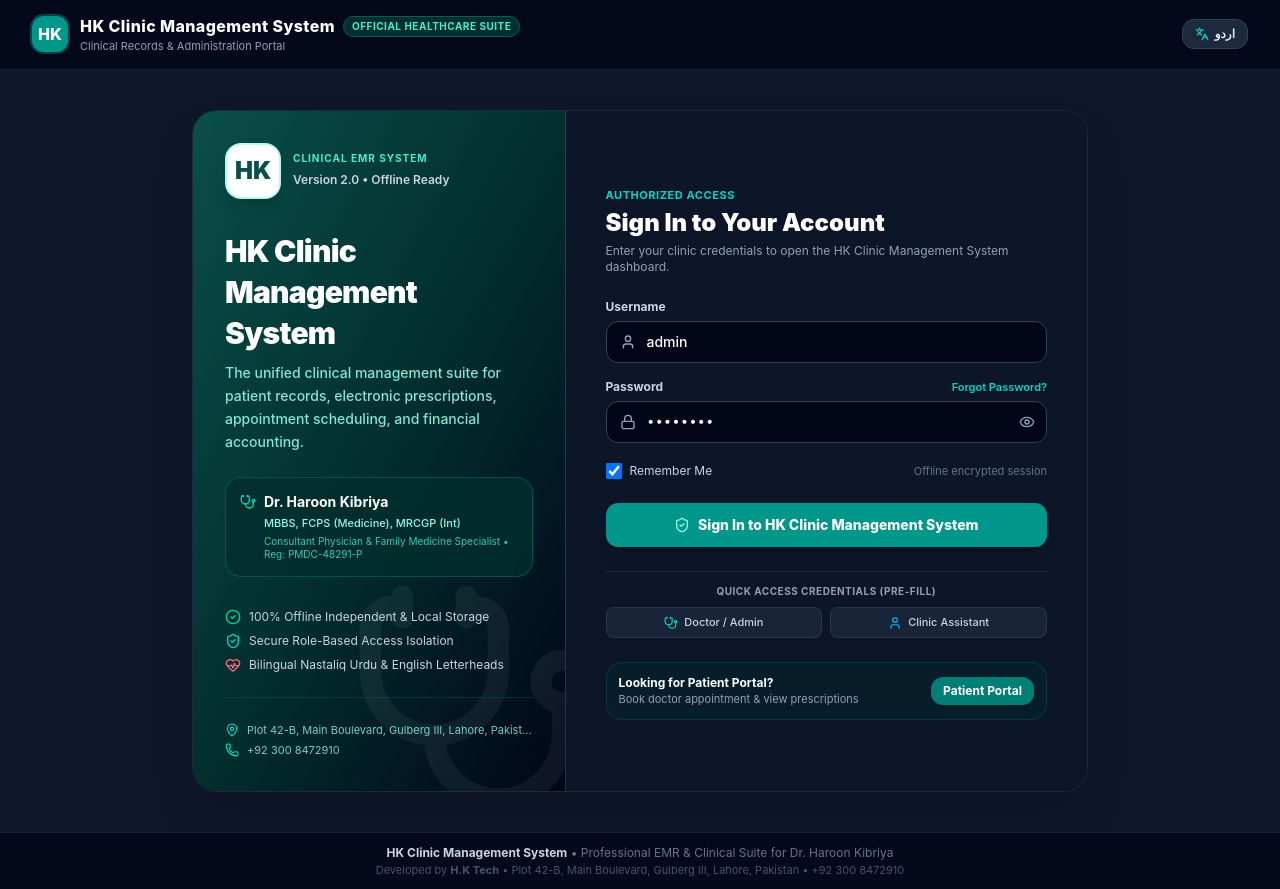
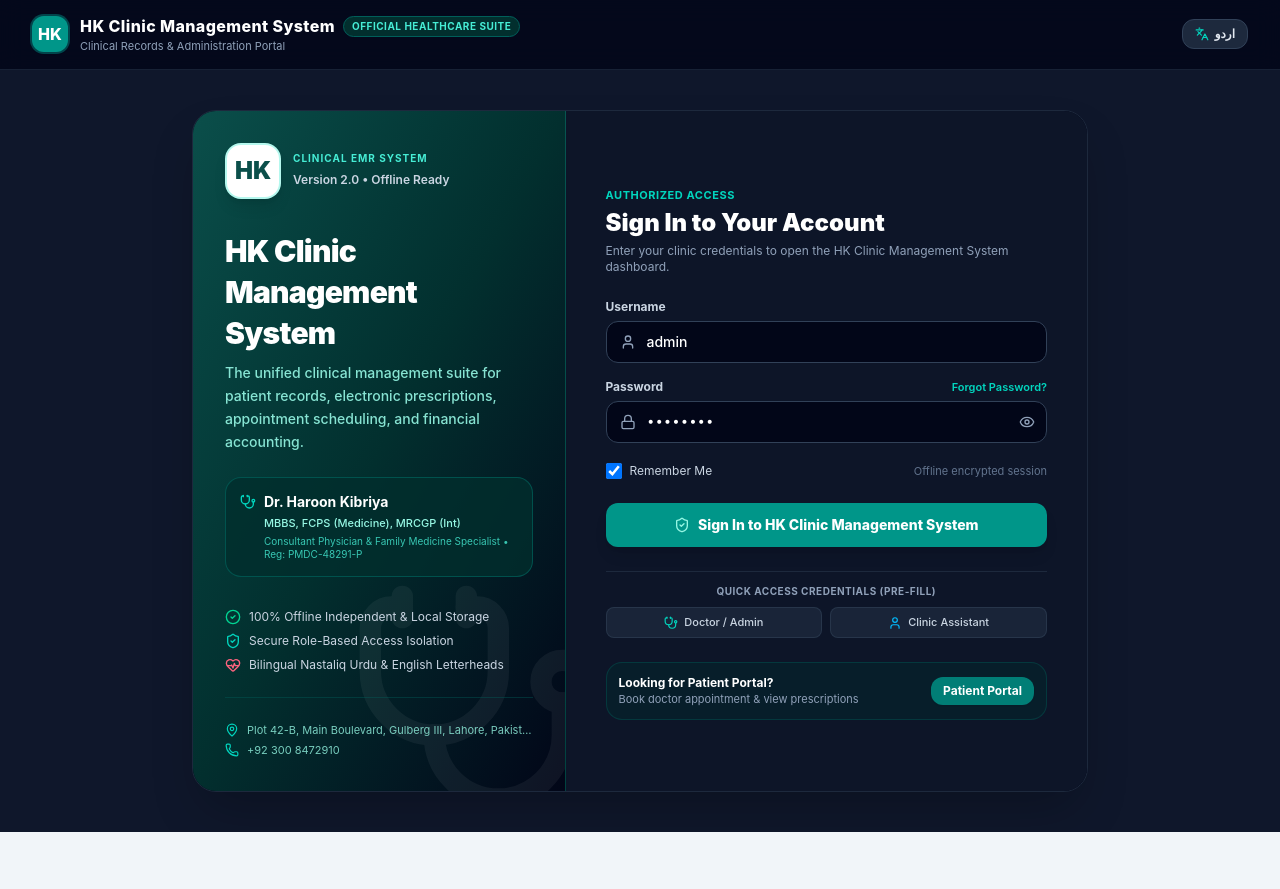
Before and after one commit to haroonkibriya/HK-Clinic-Management-System-, a React (Vite) app: page / in a window 1280 px wide. After the commit the page ends 832 px from the top, so only its background shows below. Built offline with nearby package versions, Linux system fonts and the light colour scheme; a web font is replaced by a local one.

Commit message:
refactor: remove footer branding from login screen
Clean up the UI by removing the static footer from the ClinicBrandedLogin component.

```diff
--- a/src/components/auth/ClinicBrandedLogin.tsx
+++ b/src/components/auth/ClinicBrandedLogin.tsx
@@ -412,16 +412,6 @@ export const ClinicBrandedLogin: React.FC<ClinicBrandedLoginProps> = ({
         </div>
       </main>
 
-      {/* Footer Branding */}
-      <footer className="w-full bg-slate-950/80 border-t border-slate-800/80 px-4 py-3 text-center text-xs text-slate-500">
-        <p>
-          <strong className="text-slate-300">HK Clinic Management System</strong> • Professional EMR & Clinical Suite for {settings.doctorName}
-        </p>
-        <p className="text-[11px] text-slate-600 mt-0.5">
-          Developed by <strong>H.K Tech</strong> • {settings.address} • {settings.phone}
-        </p>
-      </footer>
-
       {/* Forgot Password Modal */}
       {showForgotModal && (
         <div className="fixed inset-0 z-50 flex items-center justify-center bg-black/70 p-4 backdrop-blur-xs animate-in fade-in duration-150">
```
